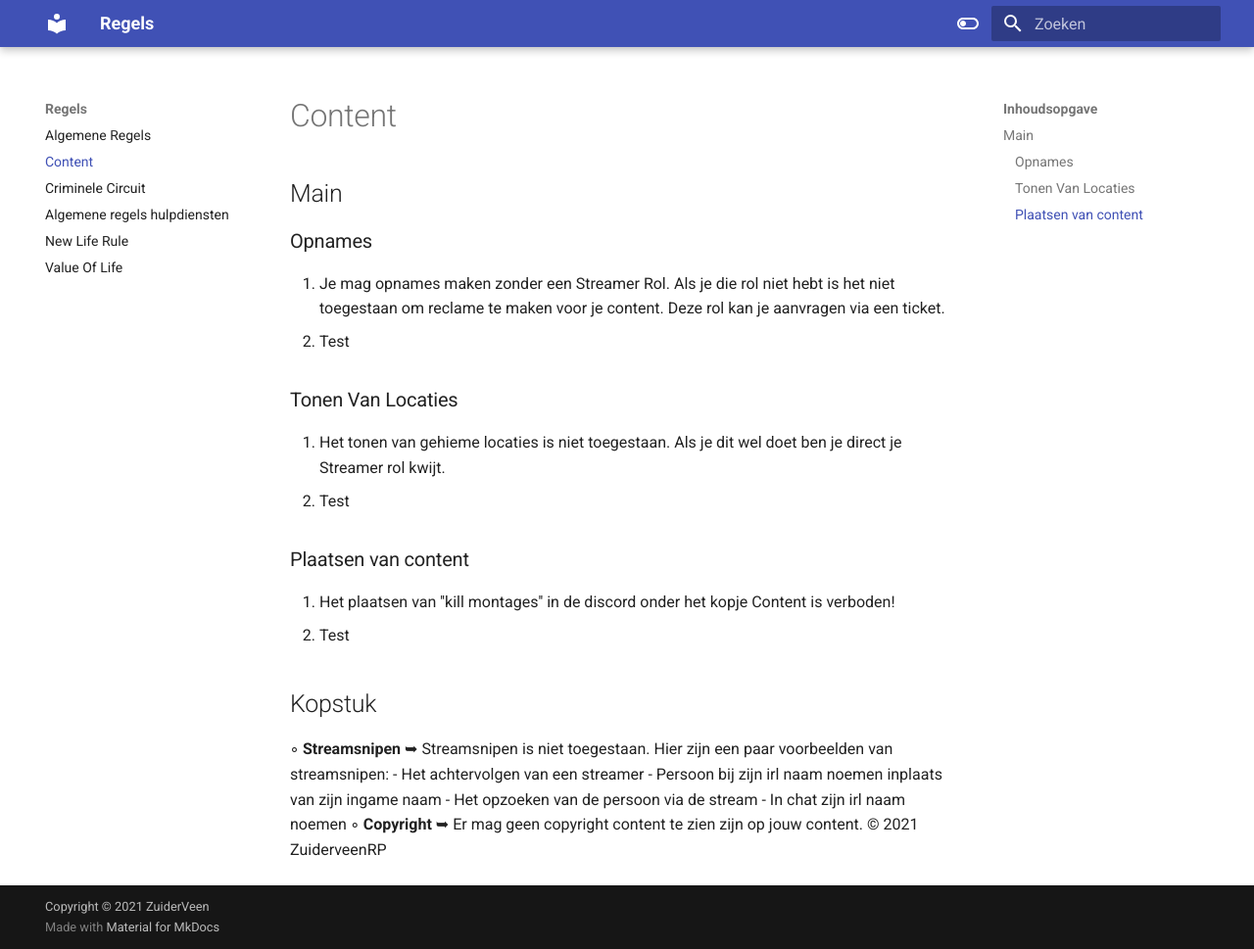
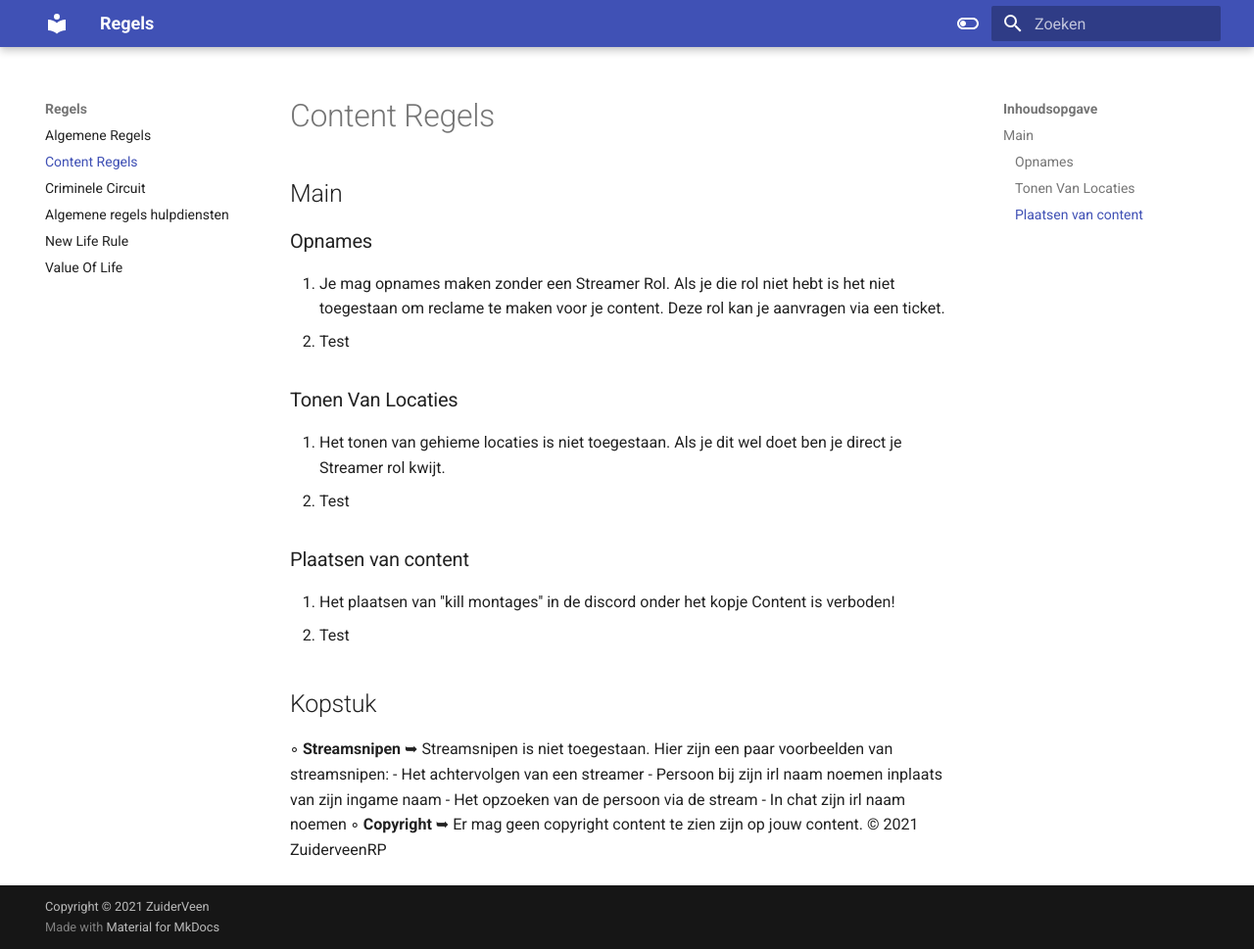
Before and after one commit to CappaWappa/Regels, an MkDocs documentation site: the page built from docs/Content Regels.md, in a window 1280 px wide and 969 px high. Shown: the whole window at 98% size. Built offline with MkDocs 1.6.1 and Material for MkDocs 9.7.7, drawn with Linux system fonts in a browser that asks for light colours.

Commit message:
Update Content Regels.md

```diff
--- a/docs/Content Regels.md
+++ b/docs/Content Regels.md
@@ -1,4 +1,4 @@
-# Content
+# Content Regels
 ## Main
 
 ### Opnames
```
